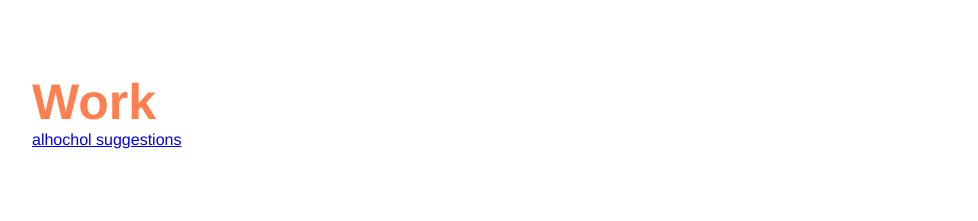
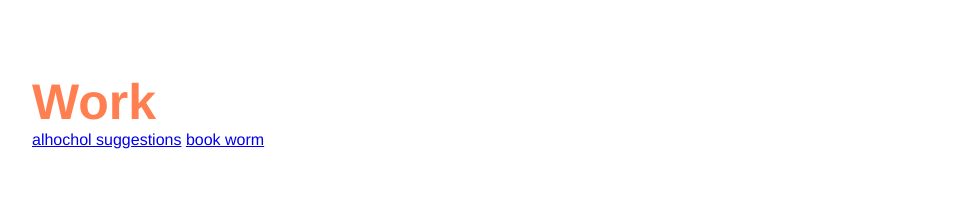
Before and after one commit to BradenWales0/Portfolio, a plain HTML site: page index.html in a window 1280 px wide. Shown: the part 960-1181 px from the top of the page, without its empty margins (108-1086 px from the left). Drawn offline with Linux system fonts and the light colour scheme.

Commit message:
added project

```diff
--- a/index.html
+++ b/index.html
@@ -44,6 +44,7 @@
 <section class="Work">
     <h2>Work</h2>
    <a href="https://gregorywyrick.github.io/alcohol-suggestions-project/">alhochol suggestions</a>
+   <a href="https://warm-savannah-80854.herokuapp.com/">book worm</a>
 </section>
 
 <section class="contact-me">
```
